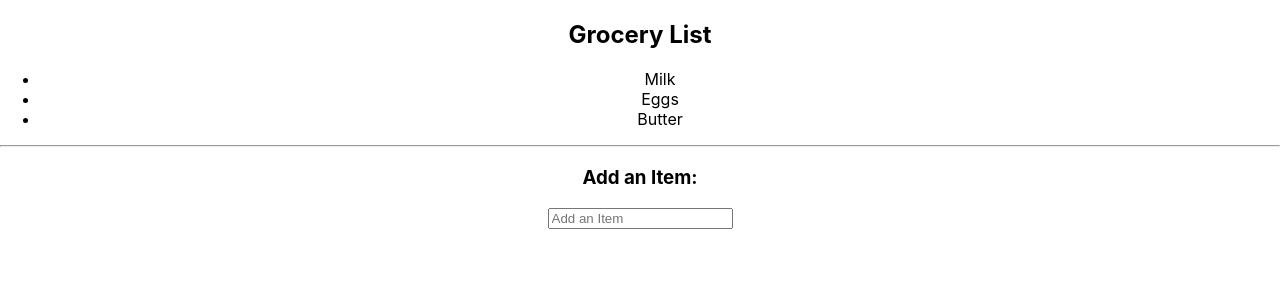
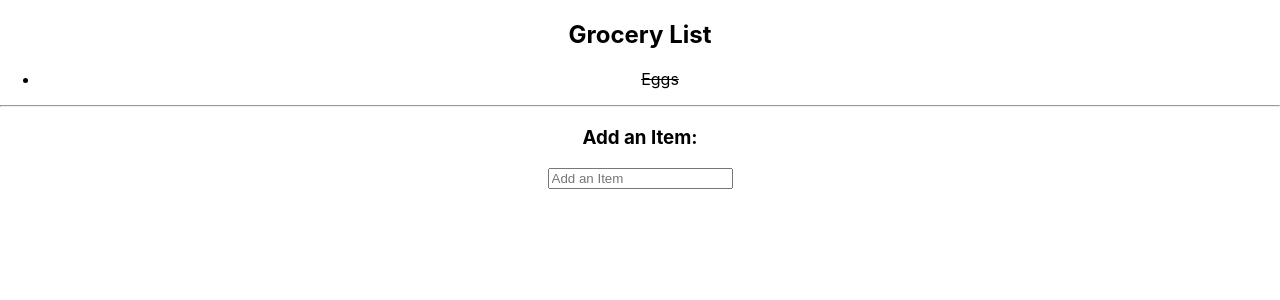
Before and after one commit to jakebills1/grocery-list, a React (Create React App) app: page / in a window 1280 px wide. Shown: the top 300 px of the page. Built offline with nearby package versions, Linux system fonts and the light colour scheme.

Commit message:
basic objectives met

```diff
--- a/src/App.js
+++ b/src/App.js
@@ -6,9 +6,7 @@ import './App.css';
 class App extends Component {
   state = {
     listItems: [
-      { id: Math.floor((Math.random() + 1) * 0x10000).toString(16).substring(1), name: "Milk", complete: false},
-      { id: Math.floor((Math.random() + 1) * 0x10000).toString(16).substring(1), name: "Eggs", complete: false},
-      { id: Math.floor((Math.random() + 1) * 0x10000).toString(16).substring(1), name: "Butter", complete: false},
+      { id: 1, name: "Eggs", complete: true, }
     ]
   }
 
@@ -17,7 +15,7 @@ class App extends Component {
     // object destructuring; gets listItems from the state object
     const newItem = { name, id: this.getID(), complete: this.defaultStatus(), }
     // creates the newItem object, with th passed parameter, the getID function, and the default complete
-    this.setState({ listItems: [newItem, ...listItems ]})
+    this.setState({ listItems: [...listItems, newItem, ]})
   }
 
   defaultStatus = () => {
@@ -28,11 +26,26 @@ class App extends Component {
     return Math.floor((Math.random() + 1) * 0x10000).toString(16).substring(1)
   }
 
+  handleClick = (id) => {
+    const { listItems } = this.state;
+    this.setState({
+      listItems: listItems.map( item => {
+        if ( item.id === id){
+          return {
+            ...item,
+            complete: !item.complete
+          }
+        }
+        return item
+      })
+    })
+  }
+
   render() {
     const { listItems } = this.state;
     return (
       <div className="App">
-          <List name="Grocery List" items={listItems}/>
+          <List name="Grocery List" items={listItems} itemClick={this.handleClick} />
           <hr />
           <h3>Add an Item:</h3>
           <Form addItem={this.addItem} />
--- /dev/null
+++ b/src/GroceryItem.js
@@ -0,0 +1,16 @@
+import React from 'react';
+
+const GroceryItem = ({id, name, complete, itemClick, }) => {
+  const styles = {
+    completed: {textDecoration: 'line-through', },
+    toBuy: { color: 'blue', }
+  }
+
+    if (complete) {
+      return <li style={styles.completed} onClick={ () => itemClick(id) }> {name} </li>
+    } else {
+      return <li style={styles.toBuy}  onClick={ () => itemClick(id) }> {name} </li>
+    }
+  }
+
+  export default GroceryItem;
--- a/src/List.js
+++ b/src/List.js
@@ -1,10 +1,11 @@
 import React from 'react';
-
-const List = ({items, name}) => (
+import GroceryItem from './GroceryItem'
+const List = ({items, name, itemClick }) => (
   <div>
     <h2>{name}</h2>
     <ul>
-      { items.map( item => <li key={item.id}>{item.name}</li>)}
+      { items.map( item => <GroceryItem key={item.id} {...item} itemClick={itemClick} />)}
+        {/* GroceryItem is passed the key, name, and complete properties */}
     </ul>
   </div>
 )
```
